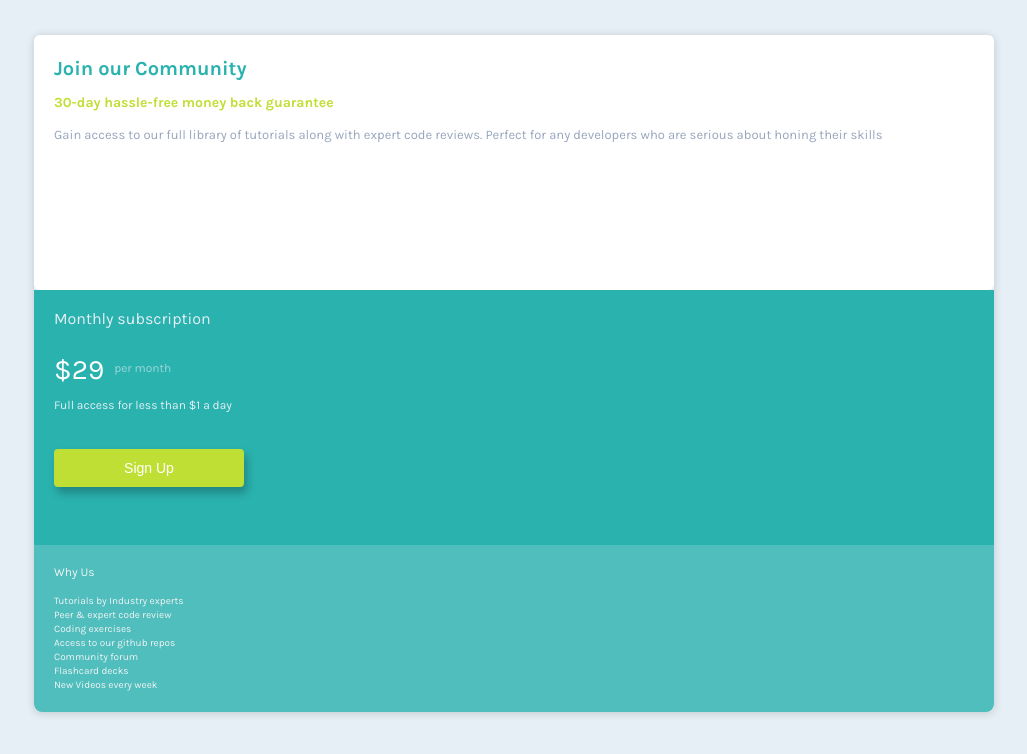
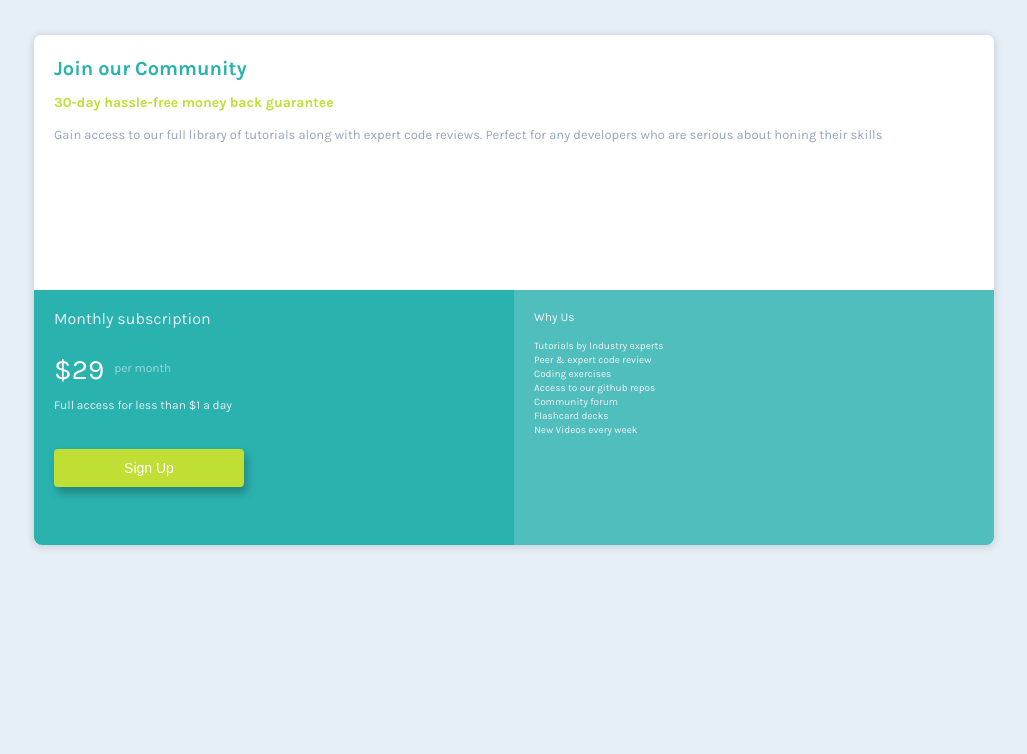
Before and after one commit to RicardoColladoRothschild/SinglePriceGrid.github.io, a plain HTML site: page index.html in a window 1280 px wide. Shown: the whole page, without its empty margins (126-1153 px from the left). Drawn offline with Linux system fonts and the light colour scheme.

Commit message:
complete desktop version

```diff
--- a/desktop.css
+++ b/desktop.css
@@ -0,0 +1,9 @@
+.main-container--subscription{
+    width:50%;
+    border-bottom-left-radius: 8px;
+}
+
+.main-container--us{
+    width:50%;
+    border-bottom-left-radius: 0;
+}
--- a/index.html
+++ b/index.html
@@ -7,7 +7,7 @@
     <meta name="keywords" content="responsive design, css, html, web, developer, desarrollador web">
     <!--Stylesheet links (Desktop: 1440px | Mobile = 375px version | Talbet = 800px )-->
     <link rel="stylesheet" href="./styles.css">
-    <link rel="stylesheet" href="./desktop.css" media="screen and (min-width:1440px)">
+    <link rel="stylesheet" href="./desktop.css" media="screen and (min-width:1000px)">
 
     <!--Google Font:-->
     <link rel="preconnect" href="https://fonts.googleapis.com">
--- a/styles.css
+++ b/styles.css
@@ -44,7 +44,8 @@ body{
     height: 255px;
     padding:20px;
     background-color:white;
-    border-radius: 6px;
+    border-top-left-radius: 8px;
+    border-top-right-radius: 8px;
 }
 
 .main-container--communityInfo h1{
--- a/tablet.css
+++ b/tablet.css
@@ -0,0 +1,7 @@
+.main-container--subscription{
+    width:50%;
+}
+
+.main-container--us{
+    width:50%;
+}
```
